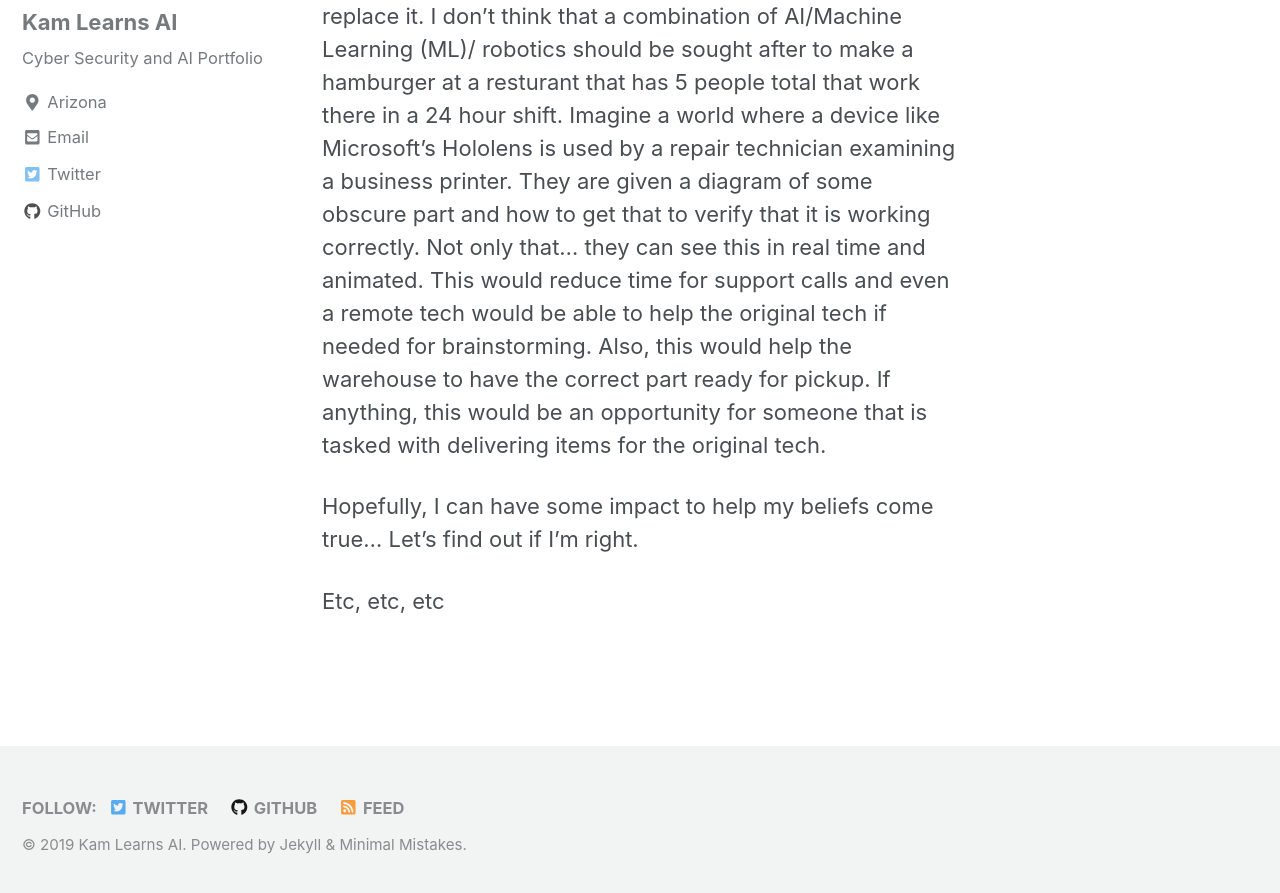
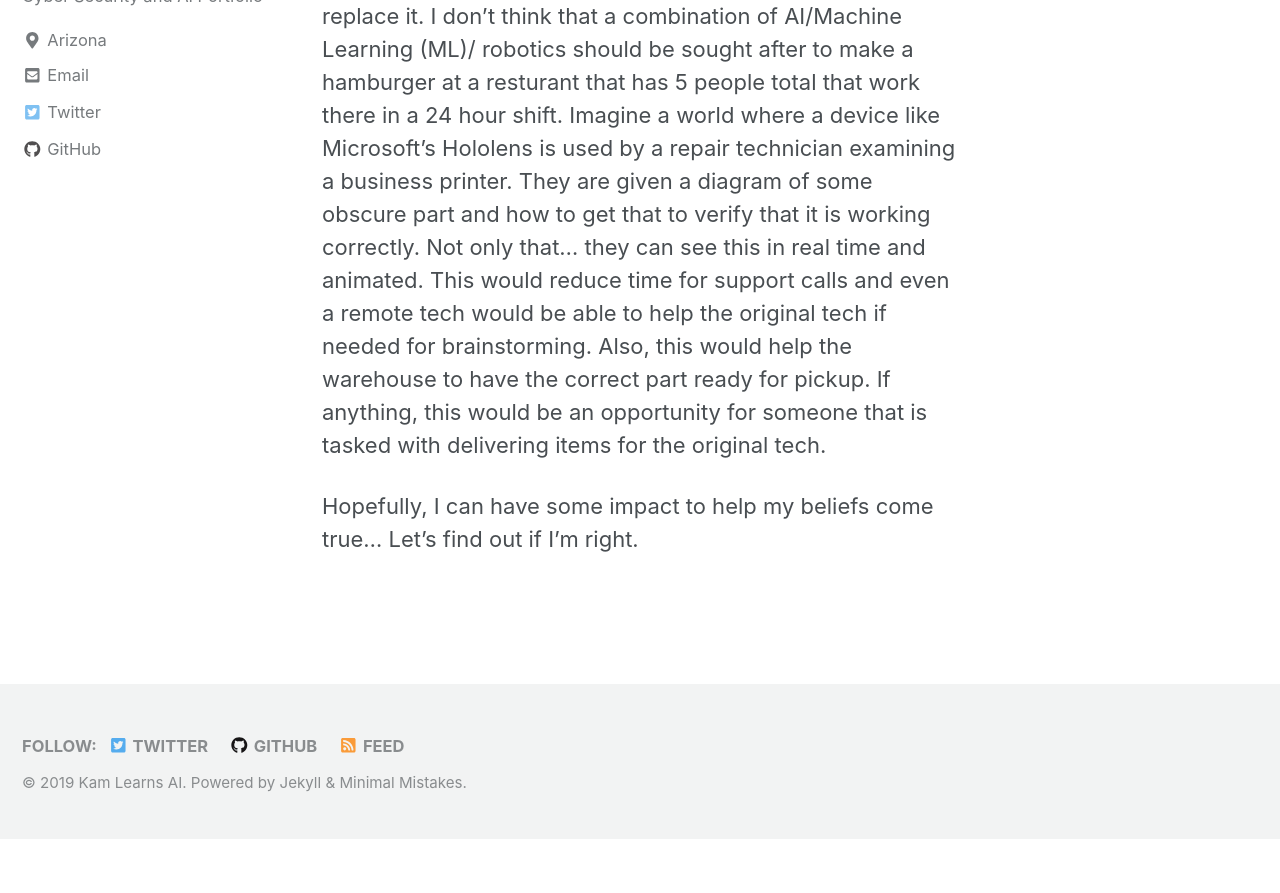
Before and after one commit to Kam718/kam718.github.io, a Jekyll site: the page built from about.md, in a window 1280 px wide and 900 px high, scrolled down 1353 px. Shown: the top 893 px of the window. Built offline with Jekyll 4.4.1, drawn with Linux system fonts in a browser that asks for light colours; nearby versions of some CDN libraries; after the commit the page ends 2192 px from its top, so only the background shows below that.

Commit message:
Update about.md

```diff
--- a/about.md
+++ b/about.md
@@ -13,5 +13,3 @@ Artificial Intelligence (AI) - This is my personal opinion. AI should be used as
 
 
 Hopefully, I can have some impact to help my beliefs come true... Let's find out if I'm right.
-
-Etc, etc, etc
```
